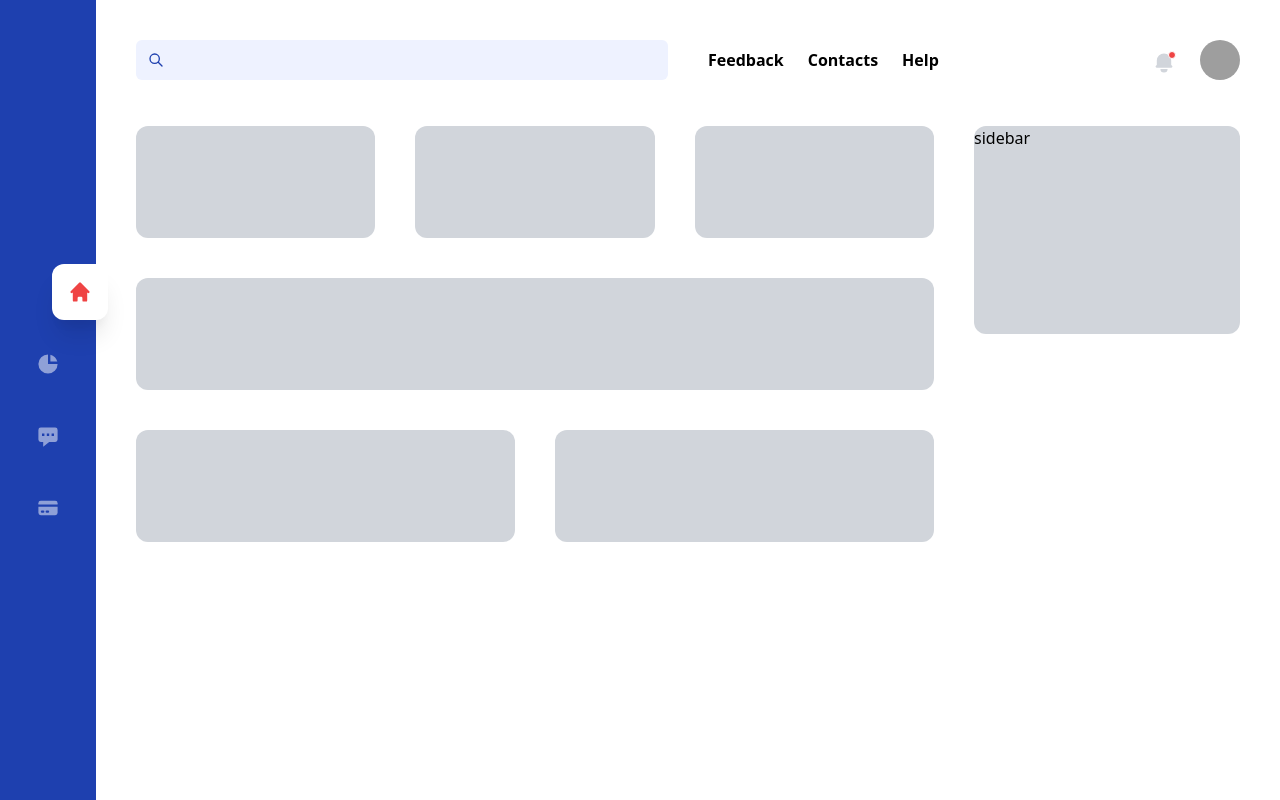
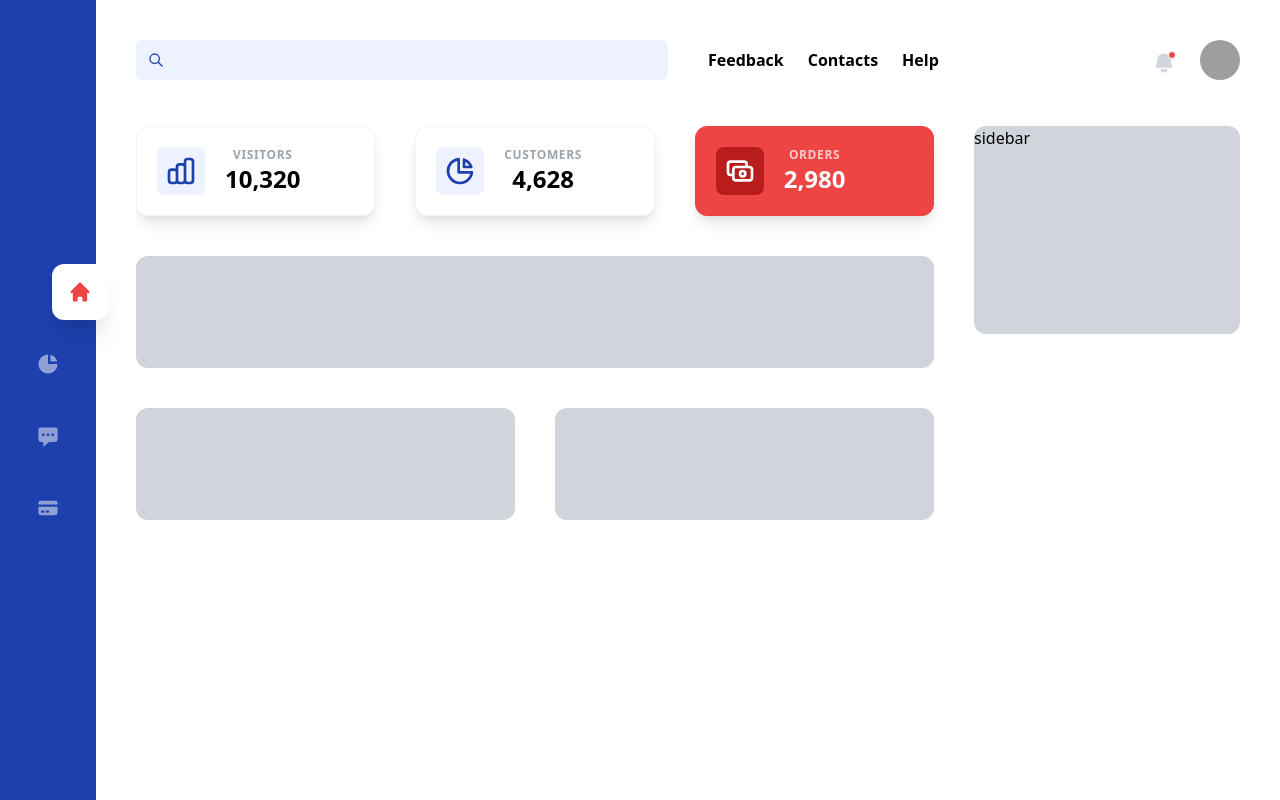
Before and after one commit to marcopgordillo/dashboard-vue-tailwindcss, a Vue app: page / in a window 1280 px wide. Built offline with nearby package versions, Linux system fonts and the light colour scheme; grey boxes are pictures that could not be loaded.

Commit message:
Add Icons high

```diff
--- a/src/App.vue
+++ b/src/App.vue
@@ -1,11 +1,3 @@
-<script setup>
-import { ref } from 'vue'
-import MainNav from '@/components/MainNav.vue'
-import Tools from '@/components/Tools.vue'
-
-let showSidebar = ref(false)
-</script>
-
 <template>
 <div class="flex h-full">
   <div class="fixed lg:static bottom-0 w-full lg:w-24 lg:h-full z-10">
@@ -16,7 +8,11 @@ let showSidebar = ref(false)
   <div class="w-full p-4 lg:p-10">
     <Tools />
     <div class="bg-gray-300 rounded-xl mt-4 p-2 lg:hidden">
-      <button class="block w-32 h-10 bg-blue-600 mx-auto" @click="showSidebar = !showSidebar">Toggle sidebar</button>
+      <button
+        class="block w-32 h-10 bg-blue-600 mx-auto" @click="showSidebar = !showSidebar"
+      >
+        Toggle sidebar
+      </button>
     </div>
 
     <div class="overflow-hidden">
@@ -24,9 +20,33 @@ let showSidebar = ref(false)
         <div class="flex mt-4 lg:mt-10 lg:space-x-10">
           <div class="w-full flex-shrink-0 lg:w-3/4 lg:flex-shrink rounded-xl">
             <div class="flex space-x-4 lg:space-x-10">
-              <div class="bg-gray-300 rounded-xl h-28 w-full"></div>
-              <div class="bg-gray-300 rounded-xl h-28 w-full"></div>
-              <div class="bg-gray-300 rounded-xl h-28 w-full"></div>
+              <div class="w-1/3 bg-white shadow-lg border border-gray-100 rounded-xl flex flex-col lg:flex-row items-center px-3 py-5 lg:p-5 space-x-0 lg:space-x-5">
+                <div class="bg-indigo-50 p-2 rounded-lg text-blue-800 w-full lg:w-auto">
+                  <ChartBarIcon class="w-8 mx-auto" />
+                </div>
+                <div>
+                  <span class="block text-center uppercase text-xs text-gray-400 tracking-wider font-semibold mx-auto">Visitors</span>
+                  <span class="text-xl lg:text-2xl font-semibold block text-center">10,320</span>
+                </div>
+              </div>
+              <div class="w-1/3 bg-white shadow-lg border border-gray-100 rounded-xl flex flex-col lg:flex-row items-center px-3 py-5 lg:p-5 space-x-0 lg:space-x-5">
+                <div class="bg-indigo-50 p-2 rounded-lg text-blue-800 w-full lg:w-auto">
+                  <ChartPieIcon class="w-8 mx-auto" />
+                </div>
+                <div>
+                  <span class="block text-center uppercase text-xs text-gray-400 tracking-wider font-semibold">Customers</span>
+                  <span class="text-xl lg:text-2xl font-semibold block text-center">4,628</span>
+                </div>
+              </div>
+              <div class="w-1/3 bg-red-500 shadow-lg border border-red-500 rounded-xl flex flex-col lg:flex-row items-center px-3 py-5 lg:p-5 space-x-0 lg:space-x-5">
+                <div class="bg-red-700 p-2 rounded-lg text-white w-full lg:w-auto">
+                  <CashIcon class="w-8 mx-auto" />
+                </div>
+                <div>
+                  <span class="block text-center uppercase text-xs text-red-200 tracking-wider font-semibold">Orders</span>
+                  <span class="text-xl lg:text-2xl font-semibold text-white block text-center">2,980</span>
+                </div>
+              </div>
             </div>
 
             <div class="bg-gray-300 rounded-xl h-28 mt-4 lg:mt-10 w-full"></div>
@@ -43,3 +63,12 @@ let showSidebar = ref(false)
   </div>
 </div>
 </template>
+
+<script setup>
+import { ref } from 'vue'
+import { ChartBarIcon, ChartPieIcon, CashIcon } from '@heroicons/vue/outline'
+import MainNav from '@/components/MainNav.vue'
+import Tools from '@/components/Tools.vue'
+
+let showSidebar = ref(false)
+</script>
```
